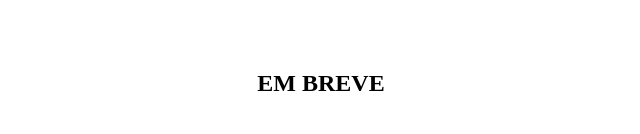
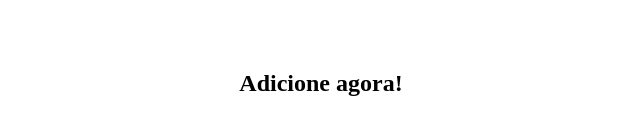
Before and after one commit to DiabinhaBOT/diabinhaBOT.github.io, a plain HTML site: page index.html in a window 1280 px wide. Shown: the part 148-282 px from the top of the page, without its empty margins (319-959 px from the left). Drawn offline with Linux system fonts and the light colour scheme.

Commit message:
Update index.html

```diff
--- a/index.html
+++ b/index.html
@@ -2,4 +2,4 @@
 <br>
 <br>
 <br>
-<center><h2> EM BREVE </h2></center>
+<center><h2 href="https://discord.com/oauth2/authorize?client_id=561619464278245376&permissions=2080898129&scope=bot"> Adicione agora! </h2></center>
```
